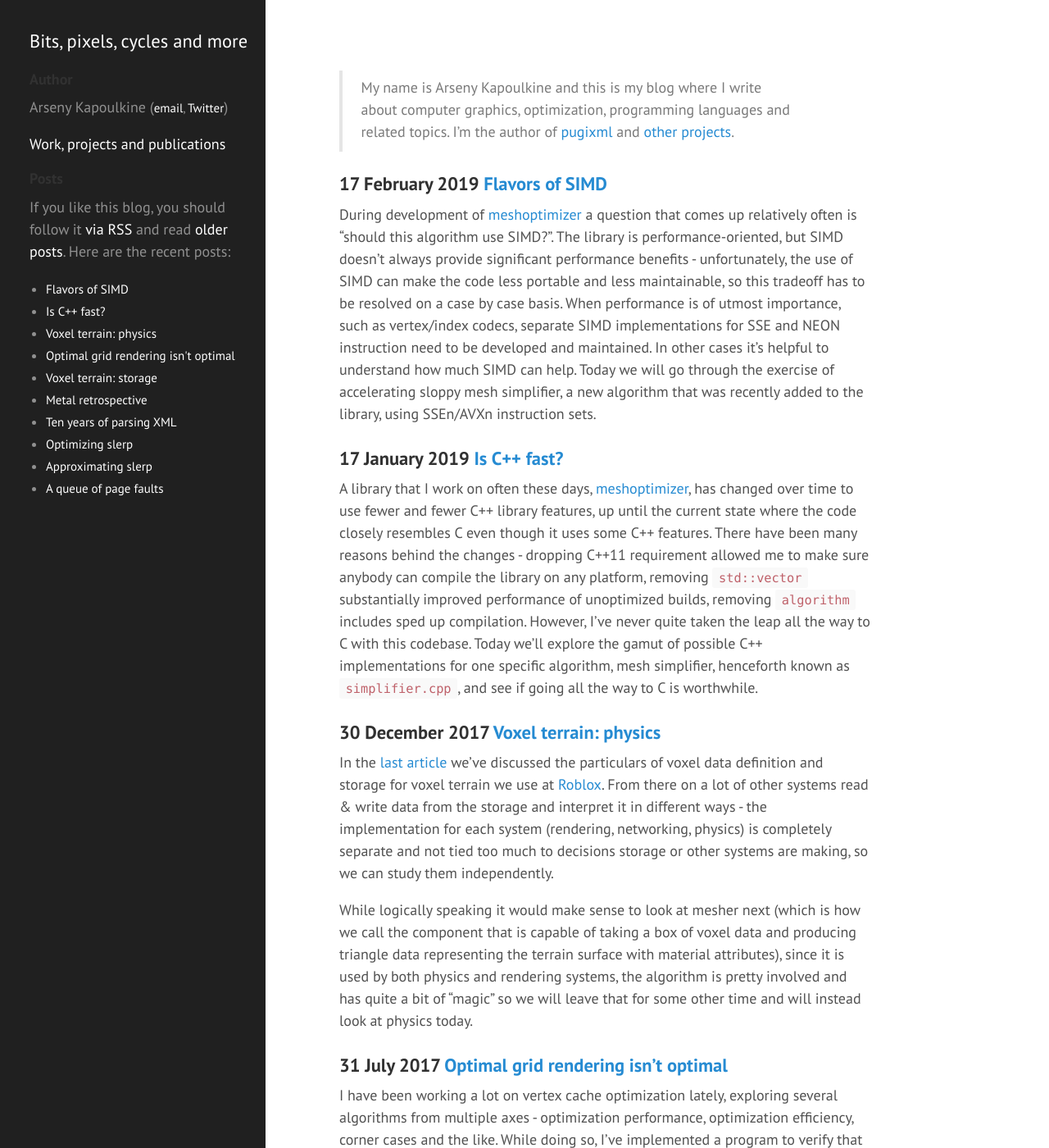
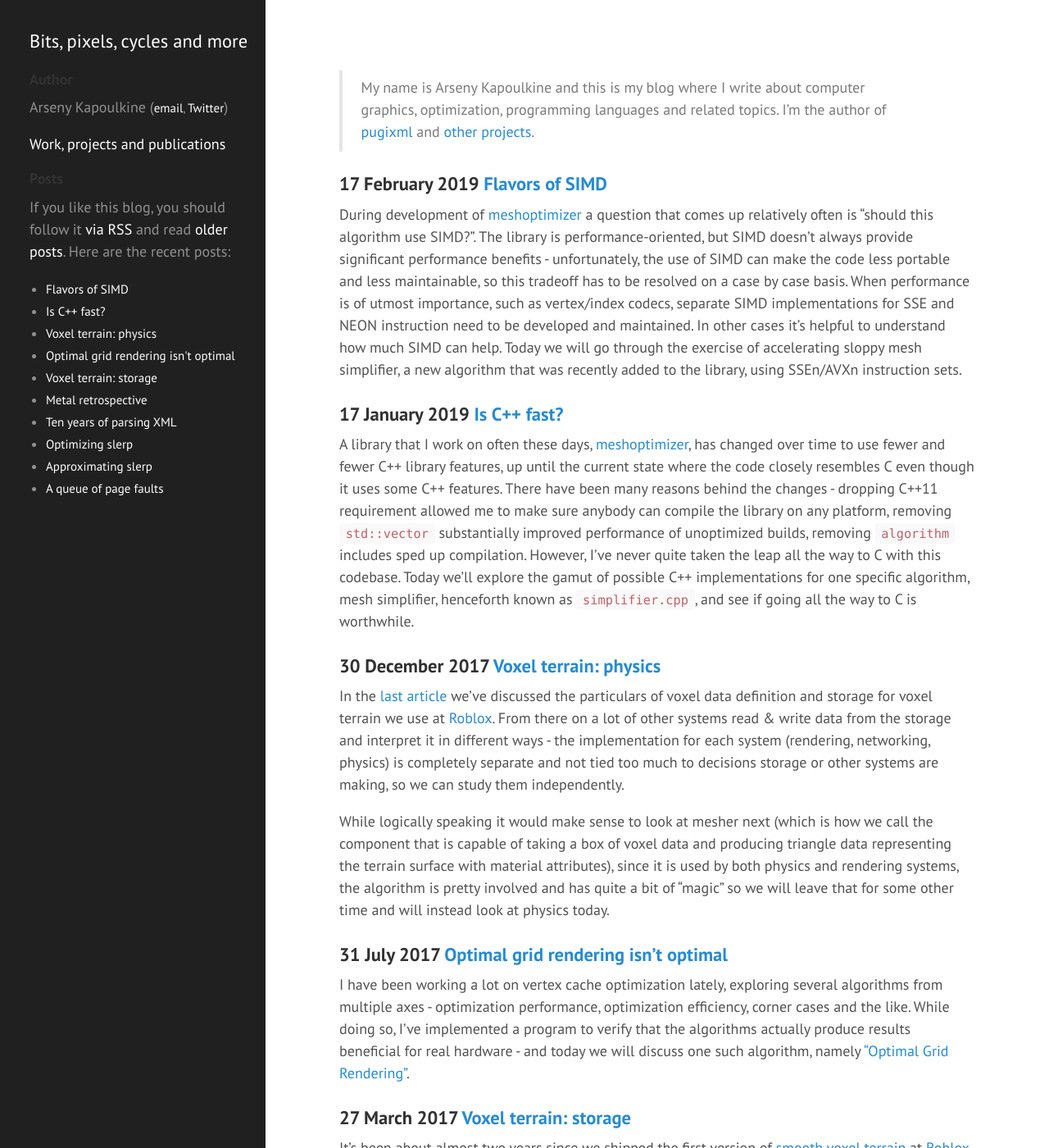
Before and after one commit to zeux/zeux.github.io, a Jekyll site: the page built from index.md, in a window 1280 px wide and 1400 px high. Shown: the whole window at 82% size. Built offline with Jekyll 4.4.1, drawn with Linux system fonts in a browser that asks for light colours.

Commit message:
Increase content width on wide displays

```diff
--- a/_includes/css/hyde.css
+++ b/_includes/css/hyde.css
@@ -140,6 +140,7 @@ a.sidebar-nav-item:focus {
 
 @media (min-width: 64em) {
   .content {
+    max-width: 48rem;
     margin-left: 22rem;
     margin-right: 4rem;
   }
```
